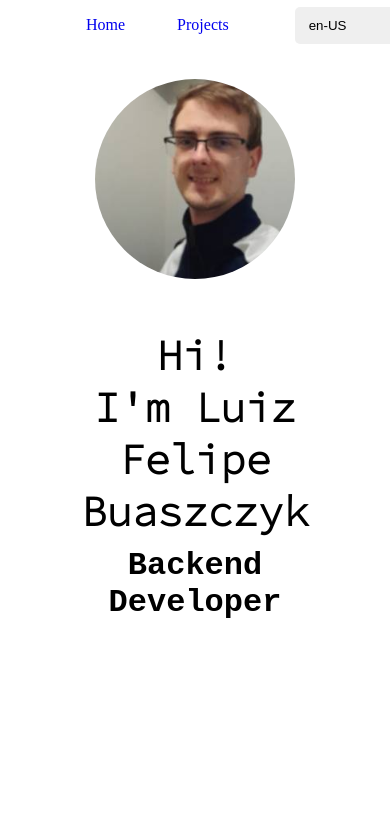
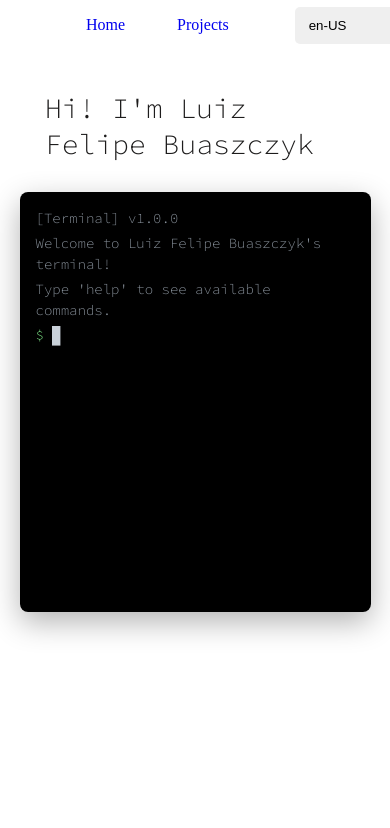
Before and after one commit to LuizFelipeBuaszczyk/portfolio, a React (Vite) app: page /#/ in a window 390 px wide. Shown: the top 828 px of the page. Built offline with nearby package versions, Linux system fonts and the light colour scheme.

Commit message:
feat: Terminal no hero

```diff
--- /dev/null
+++ b/src/components/Terminal/Terminal.jsx
@@ -0,0 +1,191 @@
+import { useContext, useState, useEffect, useRef } from 'react'
+import { LanguageContext } from '../../contexts/LanguageContext'
+import styles from './Terminal.module.css'
+
+const translations = {
+  "pt-br": {
+    boot: {
+      title: "[Terminal] v1.0.0",
+      welcome: "Bem-vindo ao terminal de Luiz Felipe Buaszczyk!",
+      hint: "Digite 'help' para ver os comandos disponíveis."
+    },
+    whoami: "Luiz Felipe Buaszczyk",
+    unknown: (cmd) => `Comando não encontrado: '${cmd}'. Digite 'help' para ver os comandos disponíveis.`,
+    help: [
+      "Comandos disponíveis:",
+      "  help       - Mostra esta mensagem",
+      "  skills     - Mostrar minhas habilidades",
+      "  contact    - Informacões de contato",
+      "  whoami     - Exibir meu nome",
+      "  lang       - Mostrar/alterar idioma (pt-br / en-us)",
+      "  clear      - Limpar o terminal"
+    ].join('\n'),
+    skills: "CSS, HTML, Java, PostgreSQL, Python, FastAPI, Docker, JavaScript, Node.js",
+    contact: "Email: luizfelipebuaszczyk@gmail.com\nGitHub: github.com/LuizFelipeBuaszczyk\nLinkedIn: linkedin.com/in/luiz-felipe-buaszczyk",
+    lang: (current) => `Idioma atual: ${current}`,
+    langChanged: (newLang) => `Idioma alterado para: ${newLang}`,
+    invalidLang: (newLang) => `Idioma inválido: ${newLang}. Idiomas válidos são 'pt-br' e 'en-us'.`,
+  },
+  "en-us": {
+    boot: {
+      title: "[Terminal] v1.0.0",
+      welcome: "Welcome to Luiz Felipe Buaszczyk's terminal!",
+      hint: "Type 'help' to see available commands."
+    },
+    whoami: "Luiz Felipe Buaszczyk",
+    unknown: (cmd) => `Command not found: '${cmd}'. Type 'help' to see available commands.`,
+    help: [
+      "Available commands:",
+      "  help       - Show this message",
+      "  skills     - Show my skills",
+      "  contact    - Contact information",
+      "  whoami     - Display my name",
+      "  lang       - Show/change language (en-us / pt-br)",
+      "  clear      - Clear terminal"
+    ].join('\n'),
+    skills: "CSS, HTML, Java, PostgreSQL, Python, FastAPI, Docker, JavaScript, Node.js",
+    contact: "Email: luizfelipebuaszczyk@gmail.com\nGitHub: github.com/LuizFelipeBuaszczyk\nLinkedIn: linkedin.com/in/luiz-felipe-buaszczyk",
+    lang: (current) => `Current language: ${current}`,
+    langChanged: (newLang) => `Language changed to: ${newLang}`,
+    invalidLang: (newLang) => `Invalid language: ${newLang}. Valid languages are 'en-us' and 'pt-br'.`,
+  }
+}
+
+export default function Terminal() {
+  const { language, setLanguage } = useContext(LanguageContext)
+  const [output, setOutput] = useState([
+    { type: 'system', text: translations[language].boot.title },
+    { type: 'system', text: translations[language].boot.welcome },
+    { type: 'system', text: translations[language].boot.hint }
+  ])
+  const [input, setInput] = useState('')
+  const [history, setHistory] = useState([])
+  const [historyIndex, setHistoryIndex] = useState(-1)
+  const inputRef = useRef(null)
+  const outputRef = useRef(null)
+
+  useEffect(() => {
+    outputRef.current?.scrollTo({ top: outputRef.current.scrollHeight, behavior: 'smooth' })
+  }, [output])
+
+  const processCommand = (cmd) => {
+    const args = cmd.trim().split(' ')
+    const command = args[0]?.toLowerCase()
+    const rest = args.slice(1)
+    const t = translations[language]
+
+    switch (command) {
+      case 'help':
+        return [{ type: 'output', text: t.help }]
+
+      case 'skills':
+        return [{ type: 'output', text: t.skills }]
+
+      case 'contact':
+        return [{ type: 'output', text: t.contact }]
+
+      case 'whoami':
+        return [{ type: 'output', text: t.whoami }]
+
+      case 'lang': {
+        if (rest.length === 0) {
+          const label = language === 'pt-br' ? 'pt-BR' : 'en-US'
+          return [{ type: 'output', text: t.lang(label) }]
+        }
+
+        const newLang = rest[0].toLowerCase()
+        if (newLang !== 'pt-br' && newLang !== 'en-us') {
+          return [{ type: 'output', text: t.invalidLang(newLang) }]
+        }
+
+        setLanguage(newLang)
+        const newT = translations[newLang]
+        const label = newLang === 'pt-br' ? 'pt-BR' : 'en-US'
+        return [{ type: 'system', text: newT.langChanged(label) }]
+      }
+
+      case 'clear':
+        setOutput([
+          { type: 'system', text: translations[language].boot.title },
+          { type: 'system', text: translations[language].boot.welcome },
+          { type: 'system', text: translations[language].boot.hint }
+        ])
+        return []
+
+      default:
+        return [{ type: 'output', text: t.unknown(command) }]
+    }
+  }
+
+  const handleKeyDown = (e) => {
+    if (e.key === 'Enter') {
+      const trimmed = input.trim()
+      if (!trimmed) return
+
+      setOutput(prev => [...prev, { type: 'input', text: `$ ${input}` }])
+      setHistory(prev => [...prev, trimmed])
+      setHistoryIndex(-1)
+      setInput('')
+
+      const response = processCommand(trimmed)
+      if (response.length > 0) {
+        setOutput(prev => [...prev, ...response])
+      }
+    }
+
+    if (e.key === 'ArrowUp') {
+      e.preventDefault()
+      if (history.length === 0) return
+
+      const newIndex = historyIndex === -1 ? history.length - 1 : Math.max(0, historyIndex - 1)
+      setHistoryIndex(newIndex)
+      setInput(history[newIndex])
+    }
+
+    if (e.key === 'ArrowDown') {
+      e.preventDefault()
+      if (historyIndex === -1) return
+      const newIndex = historyIndex + 1
+
+      if (newIndex >= history.length) {
+        setHistoryIndex(-1)
+        setInput('')
+      } else {
+        setHistoryIndex(newIndex)
+        setInput(history[newIndex])
+      }
+    }
+  }
+
+  const handleContainerClick = () => {
+    inputRef.current?.focus()
+  }
+
+  return (
+    <div className={styles.terminal} onClick={handleContainerClick}>
+      <div className={styles.outputArea} ref={outputRef}>
+        {output.map((line, i) => (
+          <div key={i} className={styles[line.type]}>{line.text}</div>
+        ))}
+        <div className={styles.inputLine}>
+          <span className={styles.prompt}>$</span>
+          <section>
+            <span className={styles.inputText}>{input}</span>
+            <span className={styles.cursor}>█</span>
+            <input
+              ref={inputRef}
+              type="text"
+              value={input}
+              onChange={(e) => setInput(e.target.value)}
+              onKeyDown={handleKeyDown}
+              className={styles.hiddenInput}
+              autoFocus
+              spellCheck={false}
+              autoComplete="off"
+            />
+          </section>
+        </div>
+      </div>
+    </div>
+  )
+}
--- /dev/null
+++ b/src/components/Terminal/Terminal.module.css
@@ -0,0 +1,78 @@
+.terminal {
+  width: 750px;
+  max-width: 90vw;
+  height: 420px;
+  border-radius: 8px;
+  overflow: hidden;
+  box-shadow: 0 10px 30px rgba(0, 0, 0, 0.3);
+  font-family: 'SourceCodeLight', 'Courier New', monospace;
+  font-size: 14px;
+}
+
+.outputArea {
+  background: black;
+  height: 100%;
+  padding: 16px;
+  overflow-y: auto;
+  display: flex;
+  flex-direction: column;
+  gap: 4px;
+}
+
+.outputArea > div {
+  white-space: pre-wrap;
+  word-break: break-word;
+  line-height: 1.5;
+}
+
+.system {
+  color: #8b949e;
+}
+
+.input {
+  color: #c9d1d9;
+}
+
+.output {
+  color: #7ee787;
+}
+
+.inputLine {
+  display: flex;
+  align-items: center;
+  gap: 8px;
+}
+
+.prompt {
+  color: #7ee787;
+  user-select: none;
+}
+
+.inputText {
+  color: #c9d1d9;
+}
+
+.cursor {
+  color: #c9d1d9;
+}
+
+.hiddenInput {
+  position: absolute;
+  left: -9999px;
+  opacity: 0;
+  width: 0;
+  height: 0;
+}
+
+.outputArea::-webkit-scrollbar {
+  width: 6px;
+}
+
+.outputArea::-webkit-scrollbar-track {
+  background: black;
+}
+
+.outputArea::-webkit-scrollbar-thumb {
+  background: #424242;
+  border-radius: 3px;
+}
--- a/src/pages/Home/sections/Hero/Hero.jsx
+++ b/src/pages/Home/sections/Hero/Hero.jsx
@@ -1,44 +1,45 @@
-import { useContext } from 'react'
-
-import styles from './Hero.module.css';
+import { useContext, useState, useEffect } from 'react'
+import styles from './Hero.module.css'
 import responsive from "./Hero.responsive.module.css"
-import Avatar from '../../../../assets/images/avatar.jpg';
-
+import Terminal from '../../../../components/Terminal/Terminal'
 import { LanguageContext } from '../../../../contexts/LanguageContext'
 
-const translation = {
-  "pt-br": {
-    greeting: "Olá!",
-    name: "Eu sou Luiz Felipe Buaszczyk",
-    role: "Desenvolvedor Backend"
-  },
-  "en-us": {
-    greeting: "Hi!",
-    name: "I'm Luiz Felipe Buaszczyk",
-    role: "Backend Developer"
-  }
-};
+const translations = {
+  "pt-br": "Olá! Eu sou Luiz Felipe Buaszczyk",
+  "en-us": "Hi! I'm Luiz Felipe Buaszczyk"
+}
 
-function Hero() {
-  const { language } = useContext(LanguageContext);
+export default function Hero() {
+  const { language } = useContext(LanguageContext)
+  const fullText = translations[language]
+  const [charCount, setCharCount] = useState(0)
+  const [done, setDone] = useState(false)
+
+  useEffect(() => {
+    setCharCount(0)
+    setDone(false)
+  }, [language])
+
+  useEffect(() => {
+    if (charCount < fullText.length) {
+      const timer = setTimeout(() => {
+        setCharCount(prev => prev + 1)
+      }, 60)
+      return () => clearTimeout(timer)
+    } else {
+      setDone(true)
+    }
+  }, [charCount])
 
   return (
-    <section  id="hero" className={ `${styles.hero} ${responsive.hero}`}>
-      <div className={ `${styles.imgContainer} ${responsive.imgContainer}`} >
-        <img src={Avatar} alt="Avatar image" />
+    <section id="hero" className={`${styles.hero} ${responsive.hero}`}>
+      <div className={styles.namePanel}>
+        <h1 className={styles.name}>
+          {fullText.slice(0, charCount)}
+          {!done && <span className={styles.typingCursor}>|</span>}
+        </h1>
       </div>
-      <article>
-        <h1>
-          {translation[language].greeting}
-          <br/>
-          {translation[language].name}
-        </h1>
-        <p>
-          {translation[language].role}
-        </p>
-      </article>
+      <Terminal />
     </section>
-  );
+  )
 }
-
-export default Hero;
--- a/src/pages/Home/sections/Hero/Hero.module.css
+++ b/src/pages/Home/sections/Hero/Hero.module.css
@@ -2,36 +2,33 @@
   display: flex;
   flex-direction: row;
   justify-content: center;
-    width: 80%;
-    gap: 50px;
+  align-items: center;
+  width: 100%;
   height: 600px;
+  gap: 60px;
 }
 
-.imgContainer{
+.namePanel {
   display: flex;
   align-items: center;
+  justify-content: center;
+  width: 300px;
 }
 
-.hero img {
-    border-radius: 180px;
-    height: 30%;
+.name {
+  font-family: 'SourceCodeLight', 'Courier New', monospace;
+  font-size: 28px;
+  color: #1d1c1c;
+  font-weight: 300;
 }
 
-.hero article {
-    display: flex;
-    flex-direction: column;
-    align-items: start;
-    justify-content: center;
-    gap: 10px;
+.typingCursor {
+  color: #7ee787;
+  animation: blink 1s step-end infinite;
+  margin-left: 2px;
 }
 
-.hero h1 {
-    font-size: 42px;
-    font-family: var(--font-source-code-light);
+@keyframes blink {
+  0%, 50% { opacity: 1; }
+  51%, 100% { opacity: 0; }
 }
-
-.hero article p {
-    font-family: 'Courier New', Courier, monospace;
-    font-size: 32px;
-    font-weight: 900;
-}
--- a/src/pages/Home/sections/Hero/Hero.responsive.module.css
+++ b/src/pages/Home/sections/Hero/Hero.responsive.module.css
@@ -1,18 +1,14 @@
-@media (max-width: 768px) {
-    .hero {
-        flex-direction: column;
-    }
+@media (max-width: 1024px) {
+  .hero {
+    flex-direction: column;
+    height: auto;
+    padding: 40px 10px;
+    gap: 30px;
+  }
 
-    .hero article {
-        align-items: center;
-        text-align: center;
-    }
-
-    .imgContainer{
-        align-items: center;
-        justify-content: center;
-    }
-    .imgContainer img {
-        height: 200px;
-    }
+  .name {
+    white-space: normal;
+    text-align: center;
+    font-size: 24px;
+  }
 }
```
Also changed, not shown: src/assets/images/avatar.jpg (deleted). Lines whose indentation alone changed are shown as unchanged.
